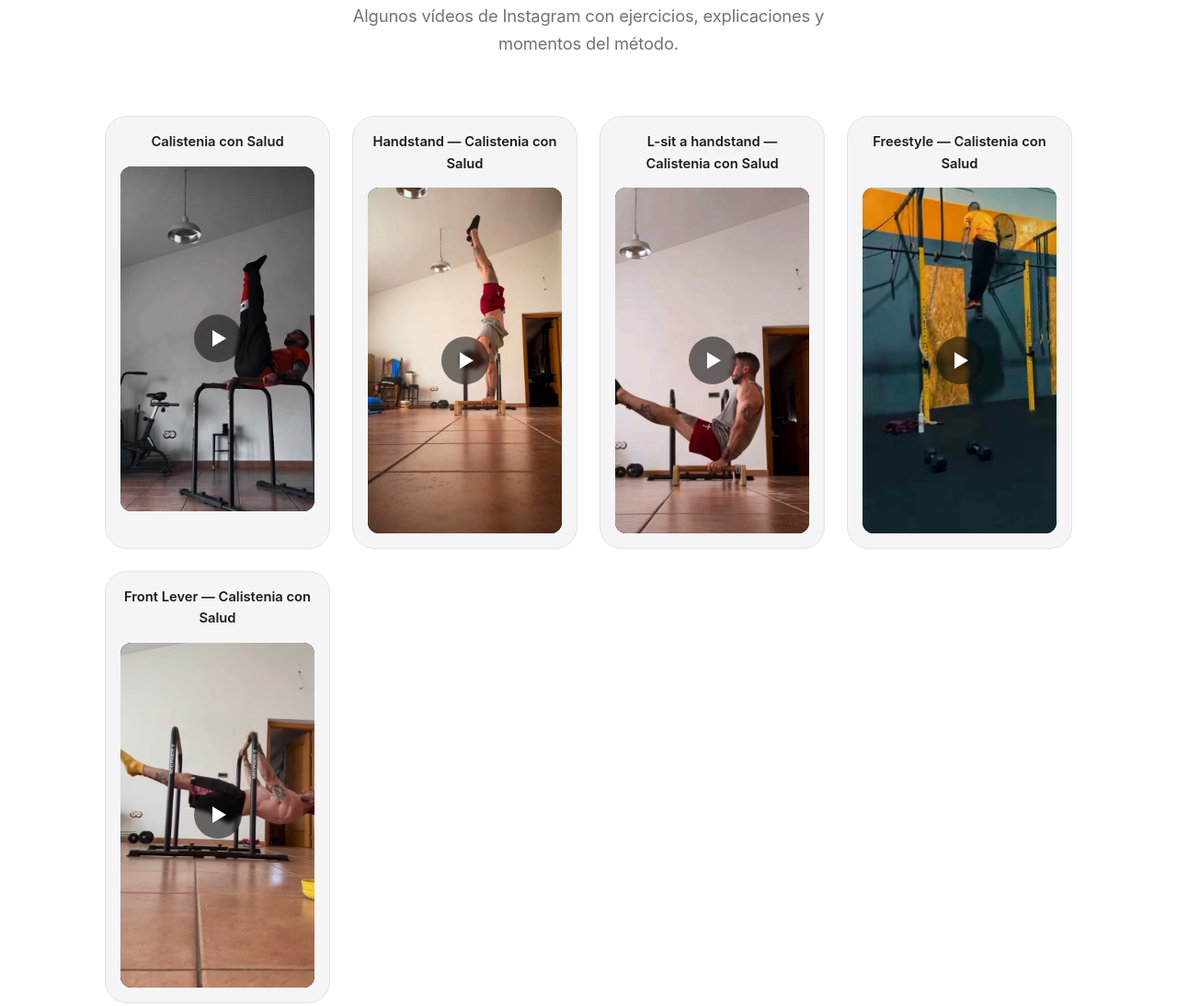
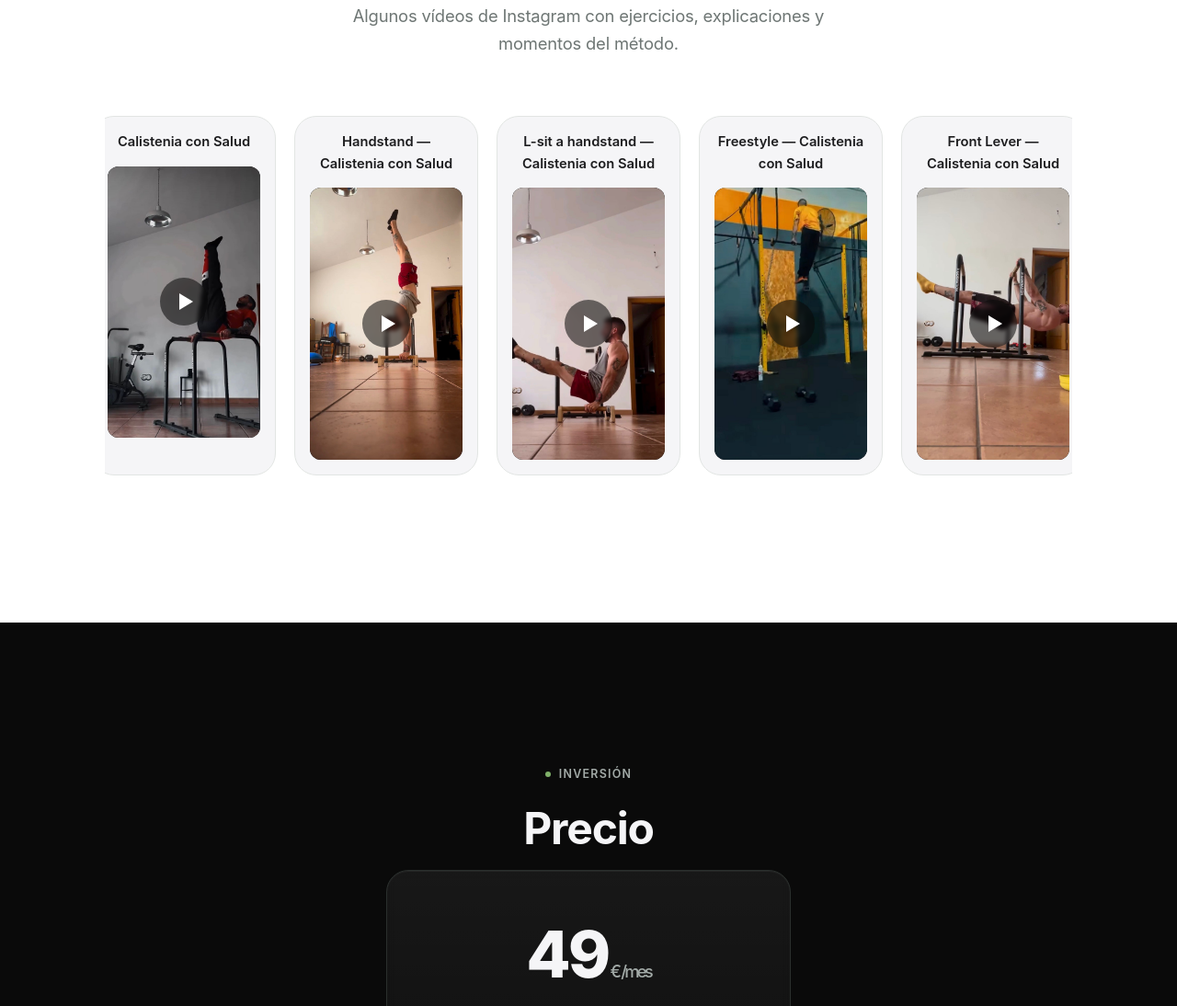
Before and after one commit to MoisesFisioterapia/calisteniaconsalud1, a plain HTML site: page index.html in a window 1280 px wide. Shown: the part 10476-11570 px from the top of the page at 92% size. Drawn offline with Linux system fonts and the light colour scheme.

Commit message:
index.html

```diff
--- a/index.html
+++ b/index.html
@@ -697,11 +697,16 @@
   /* ---------- VIDEOS ---------- */
   .videos{ background:var(--white); }
   .video-grid{
-    display:grid;
-    grid-template-columns:repeat(auto-fit,minmax(220px,1fr));
-    gap:24px;
+    display:flex;
+    flex-wrap:nowrap;
+    justify-content:center;
+    gap:20px;
     max-width:1120px;
     margin:0 auto;
+    overflow-x:auto;
+    padding-bottom:10px;
+    -webkit-overflow-scrolling:touch;
+    scroll-snap-type:x proximity;
   }
   .video-embed-card{
     background:var(--gray-bg);
@@ -714,9 +719,8 @@
     gap:14px;
     overflow:hidden;
     text-align:center;
-    max-width:260px;
-    margin:0 auto;
-    width:100%;
+    flex:0 0 200px;
+    scroll-snap-align:start;
   }
   .video-caption{
     font-size:0.92rem;
```
